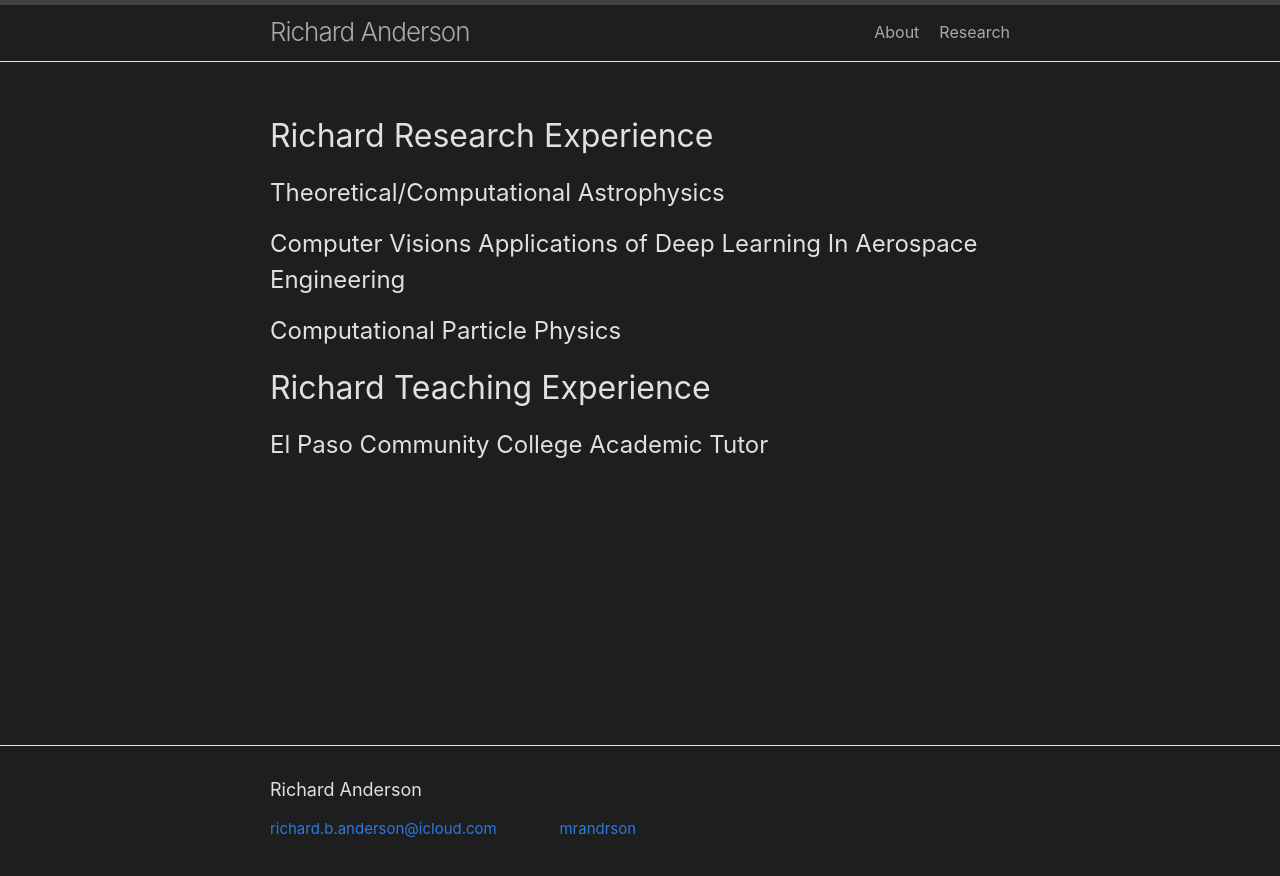
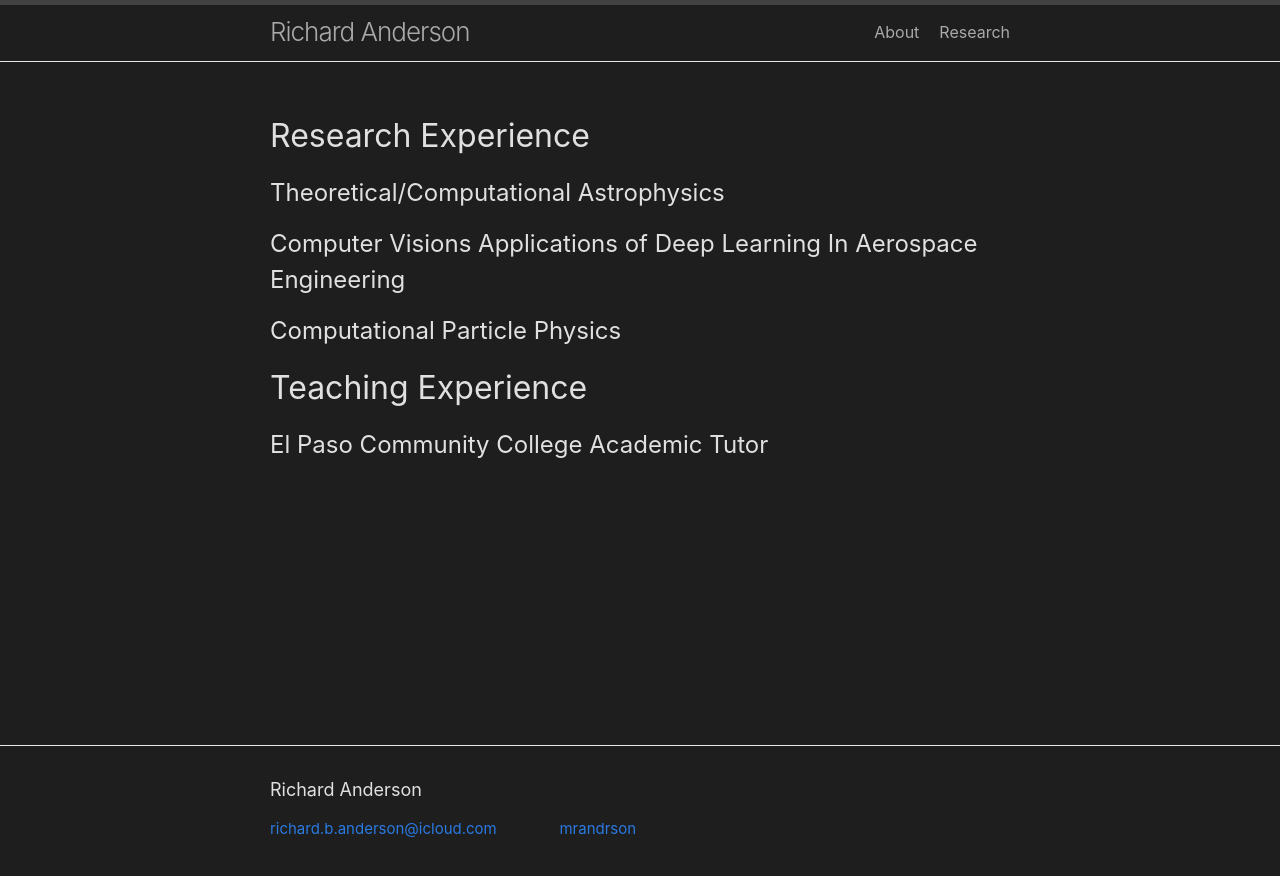
Before and after one commit to mrandrson/richardanderson, a Jekyll site: the page built from research.markdown, in a window 1280 px wide. Shown: the top 876 px of the page. Built offline with Jekyll 4.4.1, drawn with Linux system fonts in a browser that asks for light colours.

Commit message:
Adjusted Weirdly Worded Research Section

```diff
--- a/research.markdown
+++ b/research.markdown
@@ -4,7 +4,7 @@ title: Research
 permalink: /research/
 ---
 
-# Richard Research Experience
+# Research Experience
 
 ## Theoretical/Computational Astrophysics
 
@@ -12,6 +12,6 @@ permalink: /research/
 
 ## Computational Particle Physics
 
-# Richard Teaching Experience
+# Teaching Experience
 
 ## El Paso Community College Academic Tutor
```
